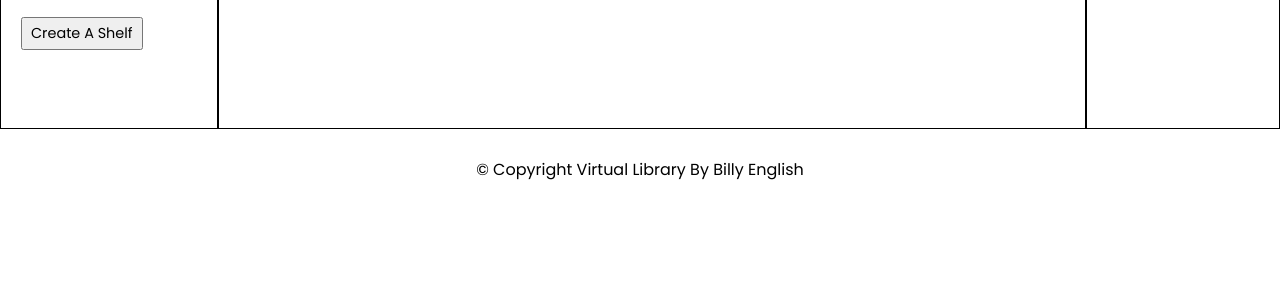
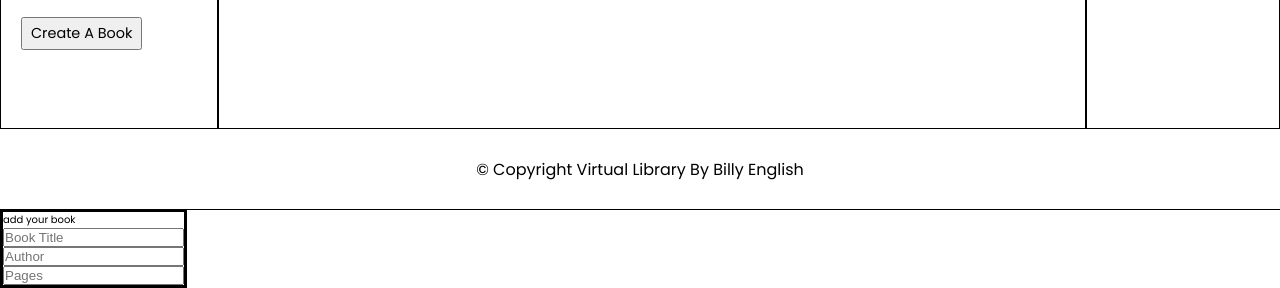
Before and after one commit to billyenglish/Book_Library, a website built with webpack: page src/template.html in a window 1280 px wide. Shown: the part 591-879 px from the top of the page. Before the commit the page ends 800 px from the top, so only its background shows below. Built offline with nearby package versions, Linux system fonts and the light colour scheme.

Commit message:
Adding Book Form structure for creating books.

```diff
--- a/src/template.html
+++ b/src/template.html
@@ -99,7 +99,7 @@
                             <li class="menu-items"><box-icon type='solid' name='book-content'></box-icon><a href="#" class="nav-link">your shelves</a></li>
                         </ul>
 
-                        <button type="button" class="button" id="create-shelf">create a shelf</button>
+                        <button type="button" class="button" id="create-shelf">create a book</button>
                     </div>
                 </div>
 
@@ -130,5 +130,21 @@
             <p>&copy; Copyright Virtual Library by Billy English</p>
         </footer>
     </div>
+    <dialog open>
+
+        <p class="form-title">add your book</p>
+
+        <form>
+            <div>
+                <input type="text" name="book-title" id="book-title" placeholder="Book Title">
+            </div>
+            <div>
+                <input type="text" name="book-author" id="book-author" placeholder="Author">
+            </div>
+            <div>
+                <input type="number" name="book-pages" id="book-pages" placeholder="Pages">
+            </div>
+        </form>
+    </dialog>
 </body>
 </html>
```
